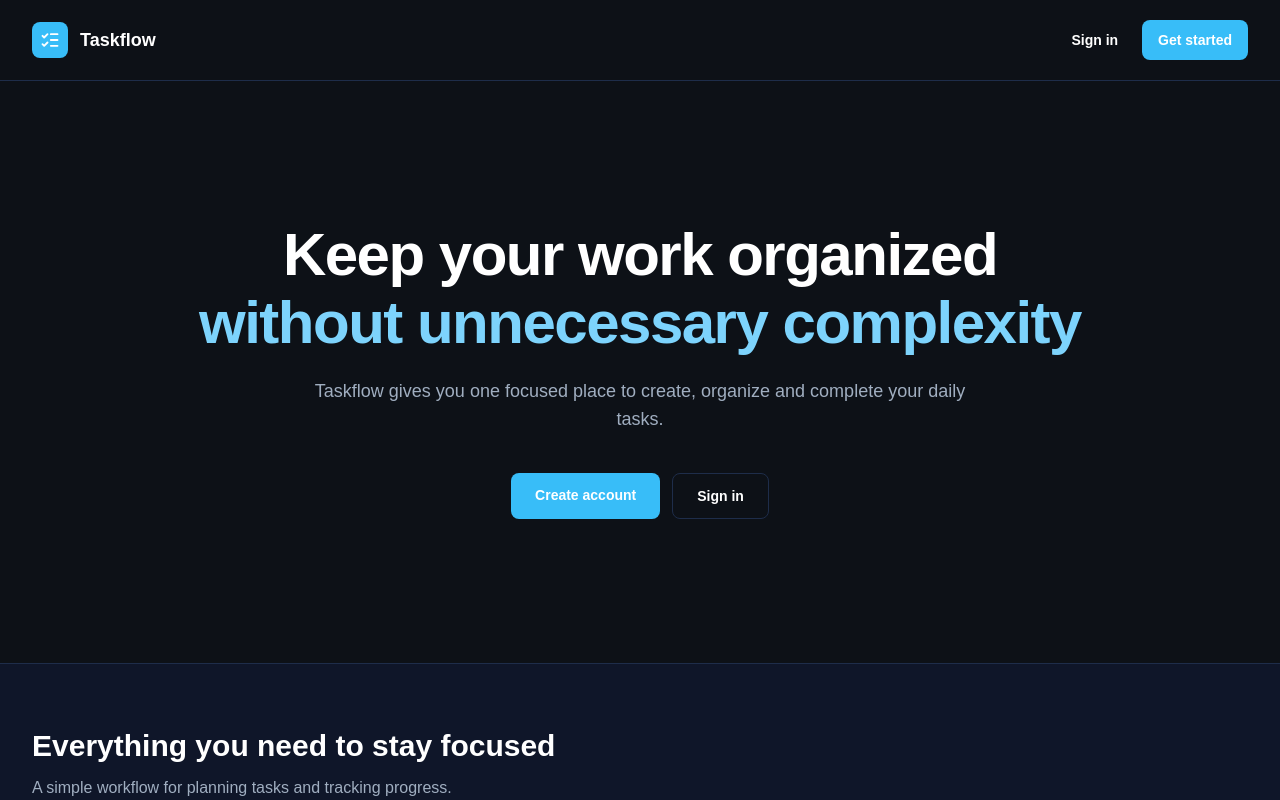
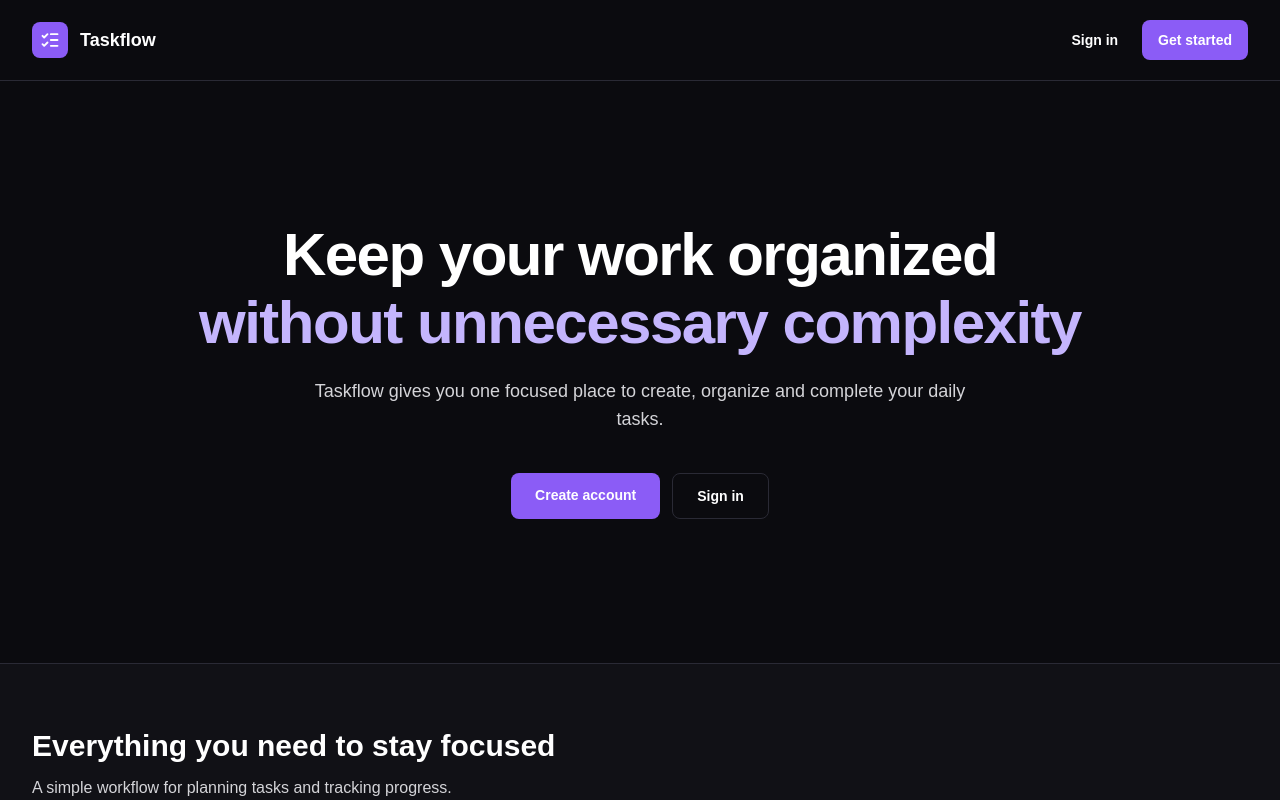
Before and after one commit to lina98st/taskflow, a Next.js app: page / in a window 1280 px wide. Shown: the top 800 px of the page. Built offline with nearby package versions, Linux system fonts and the light colour scheme.

Commit message:
style: improve date input visibility

```diff
--- a/app/globals.css
+++ b/app/globals.css
@@ -1,19 +1,88 @@
 @import "tailwindcss";
 
 :root {
-  --bg-base: #0d1117;
-  --bg-surface: #0f1629;
-  --bg-card: #1a2540;
-  --border: #1e2d4a;
-  --accent: #38bdf8;
-  --accent-light: #7dd3fc;
-  --text-primary: #e8eaf6;
-  --text-muted: #a0aec0;
-  --text-dim: #6b7a99;
+  --bg-base: #0b0b0f;
+  --bg-surface: #111116;
+  --bg-card: #18181f;
+
+  --border: #2a2a35;
+  --border-hover: #3f3f4e;
+
+  --accent: #8b5cf6;
+  --accent-hover: #7c3aed;
+  --accent-light: #c4b5fd;
+
+  --text-primary: #ffffff;
+  --text-secondary: #f4f4f5;
+  --text-muted: #d4d4d8;
+  --text-dim: #a1a1aa;
+
+  --success: #22c55e;
+  --warning: #f59e0b;
+  --danger: #ef4444;
+}
+
+* {
+  box-sizing: border-box;
+}
+
+html {
+  background: var(--bg-base);
 }
 
 body {
-  background: var(--bg-base);
+  margin: 0;
+  min-height: 100vh;
+  background:
+    radial-gradient(
+      circle at top,
+      rgba(139, 92, 246, 0.08),
+      transparent 35%
+    ),
+    var(--bg-base);
   color: var(--text-primary);
   font-family: Arial, Helvetica, sans-serif;
+  text-rendering: optimizeLegibility;
 }
+
+button,
+input,
+textarea,
+select {
+  font: inherit;
+}
+
+button {
+  cursor: pointer;
+}
+
+::selection {
+  background: var(--accent);
+  color: white;
+}
+
+::-webkit-scrollbar {
+  width: 8px;
+}
+
+::-webkit-scrollbar-track {
+  background: var(--bg-base);
+}
+
+::-webkit-scrollbar-thumb {
+  background: var(--border);
+  border-radius: 999px;
+}
+
+::-webkit-scrollbar-thumb:hover {
+  background: var(--border-hover);
+}
+
+input[type="date"] {
+  color-scheme: dark;
+}
+
+input[type="date"]::-webkit-calendar-picker-indicator {
+  filter: invert(1);
+  cursor: pointer;
+}
```
